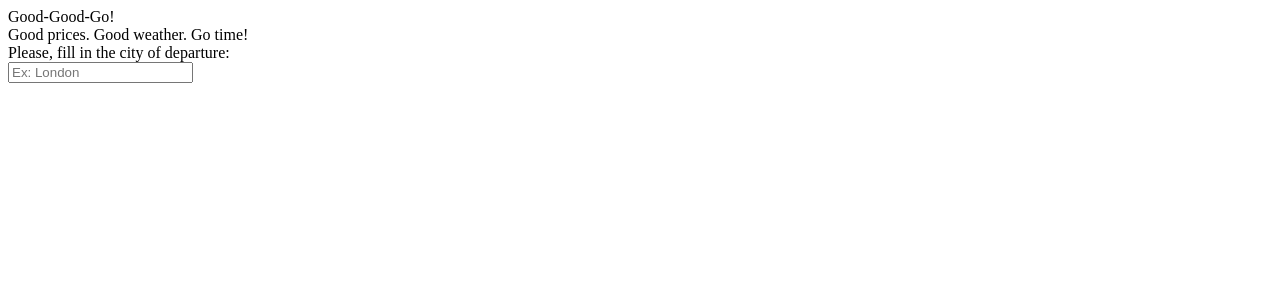
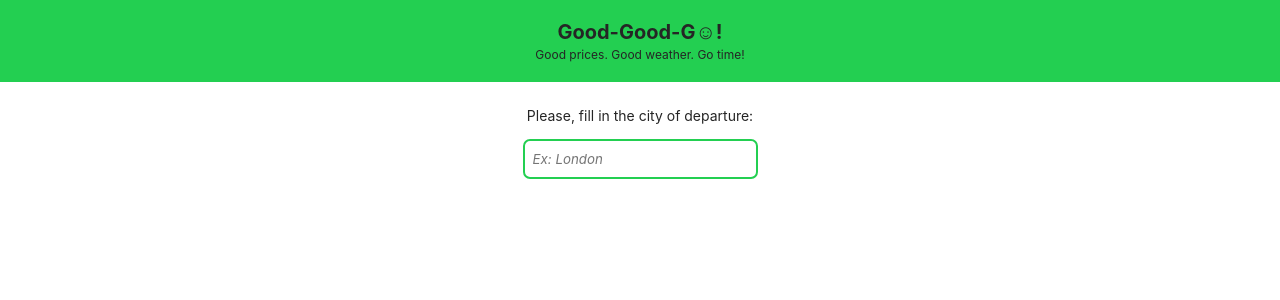
Before and after one commit to nikolasalim/good_good_go_second, a React (Create React App) app: page / in a window 1280 px wide. Shown: the top 300 px of the page. Built offline with nearby package versions, Linux system fonts and the light colour scheme.

Commit message:
Add styling to header

```diff
--- a/src/App.js
+++ b/src/App.js
@@ -6,6 +6,8 @@ import { Switch, Route } from "react-router-dom";
 import HeaderContainer from "./components/HeaderContainer";
 import LandingPageContainer from "./components/LandingPageContainer";
 import DestinationContainer from "./components/DestionationContainer";
+
+import classes from "./App.module.css";
 
 export default class App extends Component {
   render() {
--- /dev/null
+++ b/src/App.module.css
@@ -0,0 +1,7 @@
+* {
+  padding: 0;
+  margin: 0;
+  font-family: -apple-system, BlinkMacSystemFont, "Segoe UI", Roboto, Oxygen,
+    Ubuntu, Cantarell, "Open Sans", "Helvetica Neue", sans-serif;
+  color: rgb(37, 37, 37);
+}
--- a/src/components/Header.js
+++ b/src/components/Header.js
@@ -1,11 +1,15 @@
 import React, { Component } from "react";
+
+import classes from "./Header.module.css";
 
 export default class Header extends Component {
   render() {
     return (
-      <div>
-        <div>Good-Good-Go!</div>
-        <div>Good prices. Good weather. Go time!</div>
+      <div className={classes.body}>
+        <div className={classes.logo}>Good-Good-G&#x263a;!</div>
+        <div className={classes.tagline}>
+          Good prices. Good weather. Go time!
+        </div>
       </div>
     );
   }
--- /dev/null
+++ b/src/components/Header.module.css
@@ -0,0 +1,18 @@
+.body {
+  background-color: #23cf51;
+  display: flex;
+  flex-direction: column;
+  justify-content: center;
+  align-items: center;
+  padding: 20px;
+}
+
+.logo {
+  font-weight: bold;
+  font-size: 20px;
+  padding-bottom: 3px;
+}
+
+.tagline {
+  font-size: 12px;
+}
--- a/src/components/LandingForm.js
+++ b/src/components/LandingForm.js
@@ -1,11 +1,18 @@
 import React, { Component } from "react";
+
+import classes from "./LandingForm.module.css";
 
 export default class LandingForm extends Component {
   render() {
     return (
-      <div>
+      <div className={classes.body}>
+        <div className={classes.text}>
+          Please, fill in the city of departure:
+        </div>
+
         <form onSubmit={this.props.onSubmit}>
           <input
+            className={classes.input}
             value={this.props.search}
             name="search"
             onChange={this.props.onChange}
--- /dev/null
+++ b/src/components/LandingForm.module.css
@@ -0,0 +1,20 @@
+.body {
+  display: flex;
+  flex-direction: column;
+  align-items: center;
+  height: 85vh;
+}
+.text {
+  font-size: 14px;
+  padding: 25px 0px 15px 0px;
+}
+
+::placeholder {
+  font-style: italic;
+}
+
+.input {
+  padding: 10px 8px;
+  border: 2px solid #23cf51;
+  border-radius: 7px;
+}
--- a/src/components/LandingFormContainer.js
+++ b/src/components/LandingFormContainer.js
@@ -54,7 +54,6 @@ class LandingFormContainer extends Component {
   render() {
     return (
       <div>
-        Please, fill in the city of departure:
         <LandingForm
           onChange={this.onChange}
           onSubmit={this.onSubmit}
--- a/src/index.js
+++ b/src/index.js
@@ -3,9 +3,30 @@ import ReactDOM from "react-dom";
 import App from "./App";
 import { BrowserRouter } from "react-router-dom";
 
+import { MuiThemeProvider, createMuiTheme } from "@material-ui/core";
+import blue from "@material-ui/core/colors/blue";
+import indigo from "@material-ui/core/colors/indigo";
+import grey from "@material-ui/core/colors/grey";
+
+const theme = createMuiTheme({
+  palette: {
+    // background: {
+    //   default: "#3d5afe",
+    // },
+    primary: {
+      main: "#23cf51",
+    },
+    secondary: {
+      main: "#fafafa",
+    },
+  },
+});
+
 ReactDOM.render(
   <BrowserRouter>
-    <App />
+    <MuiThemeProvider theme={theme}>
+      <App />
+    </MuiThemeProvider>
   </BrowserRouter>,
   document.getElementById("root")
 );
```
